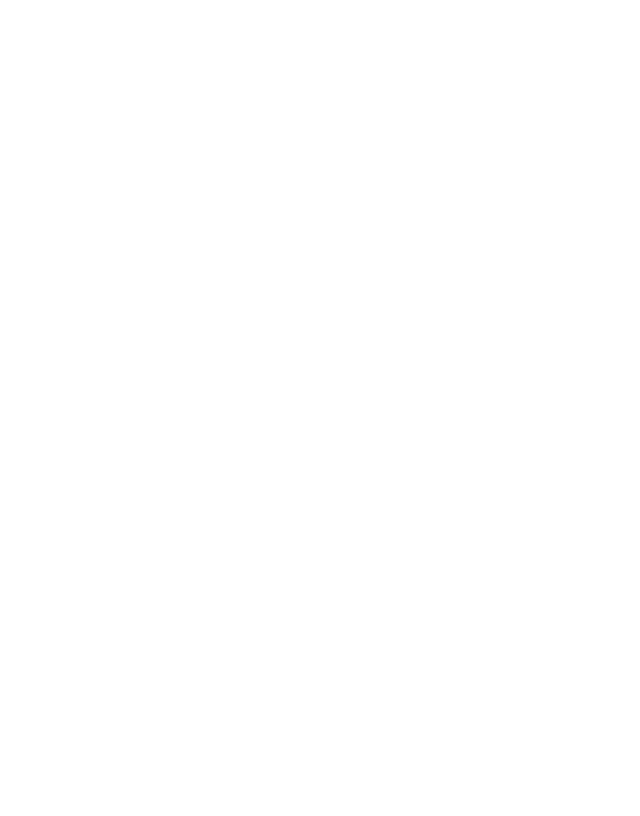
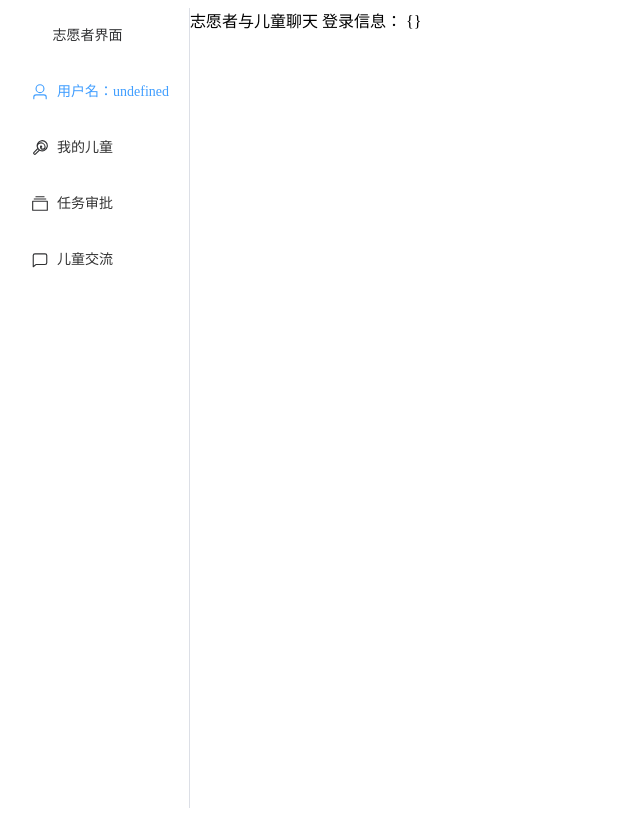
Before and after one commit to Xiaolong0202/light-dream, a Vue app in the folder view/: page /volunteer/volunteerChat in a window 1280 px wide. Before the commit this address had no page. Shown: the whole page, without its empty margins (0-640 px from the left). Built offline with nearby package versions, Linux system fonts and the light colour scheme; no server answers.

Commit message:
创建了，志愿者聊天、积分商城、儿童聊天页面

```diff
--- a/view/src/views/ChildView.vue
+++ b/view/src/views/ChildView.vue
@@ -21,7 +21,7 @@
                     </el-menu-item>
                     <el-menu-item index="3">
                         <el-icon>
-                            <Lollipop/>
+                            <Document/>
                         </el-icon>
                         <router-link
                                 :to="{
@@ -31,6 +31,34 @@
                                 }
                             }">
                             查看任务
+                        </router-link>
+                    </el-menu-item>
+                    <el-menu-item index="4">
+                        <el-icon>
+                            <Goods/>
+                        </el-icon>
+                        <router-link
+                                :to="{
+                                 path:'/child/mall',
+                                 query: {
+                                     phone: user.phone
+                                }
+                            }">
+                            积分商城
+                        </router-link>
+                    </el-menu-item>
+                    <el-menu-item index="5">
+                        <el-icon>
+                            <ChatSquare/>
+                        </el-icon>
+                        <router-link
+                                :to="{
+                                 path:'/child/chat',
+                                 query: {
+                                     phone: user.phone
+                                }
+                            }">
+                            志愿者交流
                         </router-link>
                     </el-menu-item>
                 </el-menu>
--- a/view/src/views/VolunteerView.vue
+++ b/view/src/views/VolunteerView.vue
@@ -45,6 +45,20 @@
                                 }
                             }">
                             任务审批
+                        </router-link>
+                    </el-menu-item>
+                    <el-menu-item index="5">
+                        <el-icon>
+                            <ChatSquare/>
+                        </el-icon>
+                        <router-link
+                            :to="{
+                                 path:'/volunteer/volunteerChat',
+                                 query: {
+                                     phone: user.phone
+                                }
+                            }">
+                            儿童交流
                         </router-link>
                     </el-menu-item>
                 </el-menu>
--- /dev/null
+++ b/view/src/views/child/ChildChat.vue
@@ -0,0 +1,17 @@
+<template>
+    <div>
+        儿童与志愿者交流
+        {{user}}
+    </div>
+</template>
+
+<script setup>
+import {ref} from "vue";
+import store from "@/store";
+
+const user = ref(store.state.loginUser)
+</script>
+
+<style scoped>
+
+</style>
--- /dev/null
+++ b/view/src/views/child/ScoreMall.vue
@@ -0,0 +1,17 @@
+<template>
+    <div>
+        积分商城
+        {{user}}
+    </div>
+</template>
+
+<script setup>
+import {ref} from "vue";
+import store from "@/store";
+
+const user = ref(store.state.loginUser)
+</script>
+
+<style scoped>
+
+</style>
--- /dev/null
+++ b/view/src/views/volunteer/VolunteerChatView.vue
@@ -0,0 +1,21 @@
+<template>
+    <div>
+        志愿者与儿童聊天
+        登录信息：
+        {{user}}
+    </div>
+</template>
+<script setup>
+import {onMounted, ref} from "vue";
+import store from "@/store";
+
+const user = ref(store.state.loginUser)
+
+onMounted(()=>{
+
+})
+</script>
+
+<style scoped>
+
+</style>
```
Also changed, not shown: view/src/router/index.js (+16 -5 lines). Lines whose indentation alone changed are shown as unchanged.
